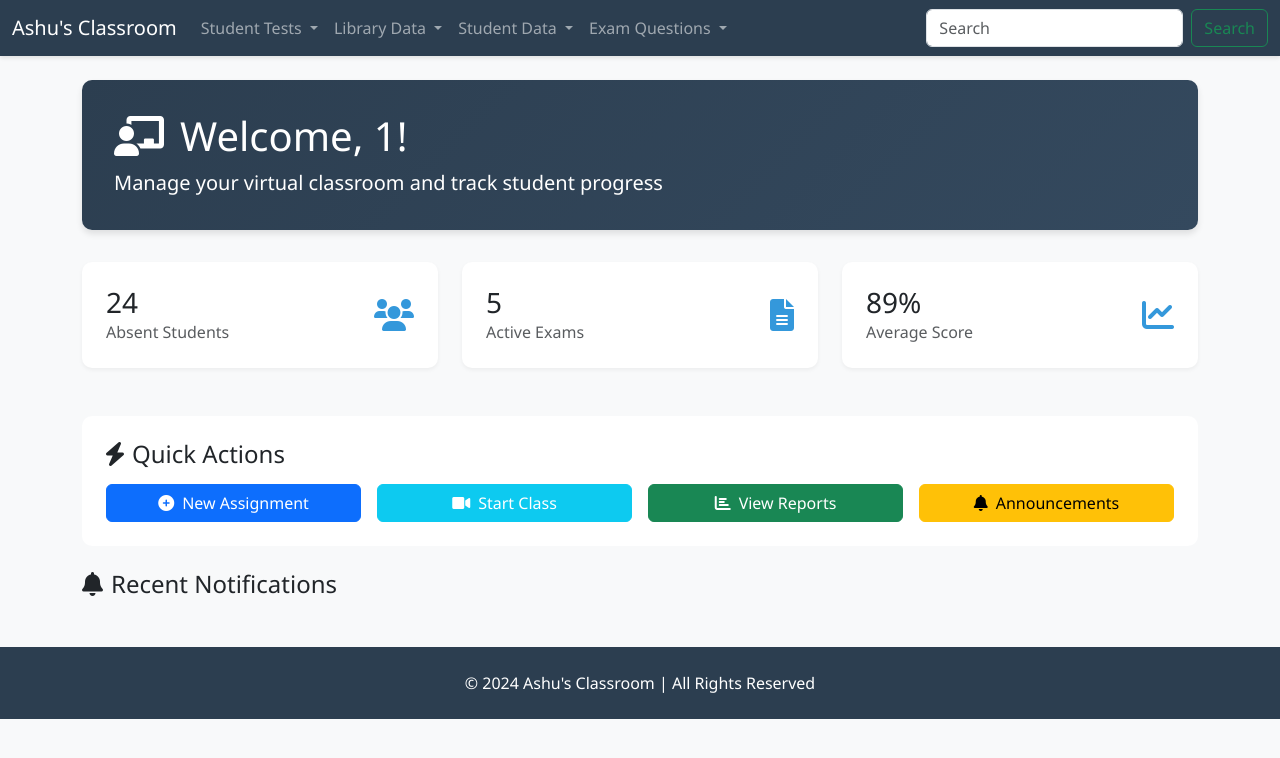
After one commit to ashu-dwd/school-website, a PHP site: page /teacher-login/HOME_NEW.php in a window 1280 px wide. The commit adds this page. Shown: the top 758 px of the page. Run offline with PHP 8.4, Linux system fonts and the light colour scheme; the visitor is signed in with stand-in values (Sample User, id 1); data that the repository does not hold is empty.

Commit message:
adding notification feature

```diff
--- /dev/null
+++ b/ADMIN/dbconn.php
@@ -0,0 +1,6 @@
+<?php
+$conn = mysqli_connect("localhost", "root", "", "students");
+if (!$conn) {
+    echo "exam db connect error";
+}
+?>
--- /dev/null
+++ b/teacher-login/HOME_NEW.php
@@ -0,0 +1,289 @@
+<?php
+session_start();
+
+if ($_GET) {
+    $t_id = $_GET['t_id'];
+    $msg = $_GET['msg'];
+    $_SESSION['t_id'] = $t_id;
+} else {
+    if (!isset($_SESSION["t_id"])) {
+        header("location: index.php");
+    }
+}
+?>
+<!doctype html>
+<html lang="en">
+
+<head>
+    <title>Teacher Dashboard - Ashu's Classroom</title>
+    <meta charset="utf-8" />
+    <meta name="viewport" content="width=device-width, initial-scale=1, shrink-to-fit=no" />
+
+    <!-- Bootstrap CSS -->
+    <link href="https://cdn.jsdelivr.net/npm/bootstrap@5.3.2/dist/css/bootstrap.min.css" rel="stylesheet">
+    <!-- Font Awesome -->
+    <link href="https://cdnjs.cloudflare.com/ajax/libs/font-awesome/6.0.0/css/all.min.css" rel="stylesheet">
+    <!-- Custom CSS -->
+    <style>
+    :root {
+        --primary-color: #2c3e50;
+        --secondary-color: #34495e;
+        --accent-color: #3498db;
+        --success-color: #2ecc71;
+        --warning-color: #f1c40f;
+        --danger-color: #e74c3c;
+    }
+
+    body {
+        background-color: #f8f9fa;
+        font-family: 'Segoe UI', Tahoma, Geneva, Verdana, sans-serif;
+    }
+
+    .navbar {
+        background-color: var(--primary-color) !important;
+        box-shadow: 0 2px 4px rgba(0, 0, 0, 0.1);
+    }
+
+    .welcome-section {
+        background: linear-gradient(135deg, var(--primary-color), var(--secondary-color));
+        color: white;
+        padding: 2rem;
+        border-radius: 10px;
+        margin-bottom: 2rem;
+        box-shadow: 0 4px 6px rgba(0, 0, 0, 0.1);
+    }
+
+    .stats-card {
+        background: white;
+        border-radius: 10px;
+        padding: 1.5rem;
+        margin-bottom: 1.5rem;
+        box-shadow: 0 2px 4px rgba(0, 0, 0, 0.05);
+        transition: transform 0.3s ease;
+    }
+
+    .stats-card:hover {
+        transform: translateY(-5px);
+    }
+
+    .notification-card {
+        background: white;
+        border-radius: 10px;
+        padding: 1.5rem;
+        margin-bottom: 1rem;
+        border-left: 4px solid var(--accent-color);
+        box-shadow: 0 2px 4px rgba(0, 0, 0, 0.05);
+    }
+
+    .quick-actions {
+        background: white;
+        border-radius: 10px;
+        padding: 1.5rem;
+        margin-bottom: 1.5rem;
+    }
+
+    .action-button {
+        padding: 1rem;
+        border-radius: 8px;
+        border: none;
+        background-color: var(--accent-color);
+        color: white;
+        transition: all 0.3s ease;
+    }
+
+    .action-button:hover {
+        background-color: #2980b9;
+        transform: translateY(-2px);
+    }
+
+    .footer {
+        background-color: var(--primary-color);
+        color: white;
+        padding: 1.5rem 0;
+        margin-top: 3rem;
+    }
+
+    .alert-success {
+        border-left: 4px solid var(--success-color);
+    }
+
+    .notification-date {
+        color: #666;
+        font-size: 0.9rem;
+    }
+
+    .icon-stat {
+        font-size: 2rem;
+        color: var(--accent-color);
+    }
+    </style>
+</head>
+
+<body>
+    <header>
+        <?php include("nav.php"); ?>
+    </header>
+
+    <main>
+        <div class="container mt-4">
+            <!-- Success Alert -->
+            <?php
+            if ($_GET) {
+                echo '<div class="alert alert-success alert-dismissible fade show" role="alert">
+                    <button type="button" class="btn-close" data-bs-dismiss="alert" aria-label="Close" id="btn"></button>
+                    <i class="fas fa-check-circle me-2"></i>
+                    <strong>Exam Set Successfully!</strong> Students can now start the test.
+                </div>';
+            }
+            ?>
+
+            <!-- Welcome Section -->
+            <div class="welcome-section">
+                <div class="row align-items-center">
+                    <div class="col-md-8">
+                        <h1><i class="fas fa-chalkboard-teacher me-3"></i>Welcome, <?php echo $_SESSION['t_id']; ?>!
+                        </h1>
+                        <p class="lead mb-0">Manage your virtual classroom and track student progress</p>
+                    </div>
+                    <!-- <div class="col-md-4 text-end">
+                        <button class="btn btn-light action-button" >
+                            <i class="fas fa-plus me-2"></i>Create New Exam
+                        </button>
+                    </div> -->
+                </div>
+            </div>
+
+            <!-- Stats Section -->
+            <div class="row mb-4">
+                <div class="col-md-4">
+                    <div class="stats-card">
+                        <div class="d-flex justify-content-between align-items-center">
+                            <div>
+                                <h3 class="mb-0">24</h3>
+                                <p class="text-muted mb-0">Absent Students</p>
+                            </div>
+                            <i class="fas fa-users icon-stat"></i>
+                        </div>
+                    </div>
+                </div>
+                <div class="col-md-4">
+                    <div class="stats-card">
+                        <div class="d-flex justify-content-between align-items-center">
+                            <div>
+                                <h3 class="mb-0">5</h3>
+                                <p class="text-muted mb-0">Active Exams</p>
+                            </div>
+                            <i class="fas fa-file-alt icon-stat"></i>
+                        </div>
+                    </div>
+                </div>
+                <div class="col-md-4">
+                    <div class="stats-card">
+                        <div class="d-flex justify-content-between align-items-center">
+                            <div>
+                                <h3 class="mb-0">89%</h3>
+                                <p class="text-muted mb-0">Average Score</p>
+                            </div>
+                            <i class="fas fa-chart-line icon-stat"></i>
+                        </div>
+                    </div>
+                </div>
+            </div>
+
+            <!-- Quick Actions -->
+            <div class="quick-actions mb-4">
+                <h4 class="mb-3"><i class="fas fa-bolt me-2"></i>Quick Actions</h4>
+                <div class="row g-3">
+                    <div class="col-md-3">
+                        <button class="btn btn-primary w-100">
+                            <i class="fas fa-plus-circle me-2"></i>New Assignment
+                        </button>
+                    </div>
+                    <div class="col-md-3">
+                        <button class="btn btn-info w-100 text-white">
+                            <i class="fas fa-video me-2"></i>Start Class
+                        </button>
+                    </div>
+                    <div class="col-md-3">
+                        <button class="btn btn-success w-100">
+                            <i class="fas fa-chart-bar me-2"></i>View Reports
+                        </button>
+                    </div>
+                    <div class="col-md-3">
+                        <button class="btn btn-warning w-100">
+                            <i class="fas fa-bell me-2"></i>Announcements
+                        </button>
+                    </div>
+                </div>
+            </div>
+
+            <!-- Notifications Section -->
+            <div class="notifications-section">
+                <h4 class="mb-3"><i class="fas fa-bell me-2"></i>Recent Notifications</h4>
+                <?php
+                include("teacher_db.php");
+                $sql = "SELECT * FROM `notifications` ORDER BY `date` ASC";
+                $result = mysqli_query($conn, $sql);
+                if (mysqli_num_rows($result) > 0) {
+                    while ($row = mysqli_fetch_assoc($result)) {
+                        echo '<div class="notification-card">
+                            <div class="d-flex justify-content-between align-items-center mb-2">
+                                <h5 class="mb-0"><i class="fas fa-info-circle me-2"></i>Notification From Admin</h5>
+                                <span class="notification-date"><i class="fas fa-calendar-alt me-2"></i>' . $row['date'] . '</span>
+                            </div>
+                            <p class="mb-0">' . $row['notifi_text'] . '</p>
+                        </div>';
+                    }
+                }
+                ?>
+            </div>
+        </div>
+    </main>
+
+    <footer class="footer">
+        <div class="container text-center">
+            <p class="mb-0">© 2024 Ashu's Classroom | All Rights Reserved</p>
+        </div>
+    </footer>
+
+    <!-- Scripts -->
+    <script src="https://cdn.jsdelivr.net/npm/@popperjs/core@2.11.8/dist/umd/popper.min.js"></script>
+    <script src="https://cdn.jsdelivr.net/npm/bootstrap@5.3.2/dist/js/bootstrap.min.js"></script>
+    <script src="https://ajax.googleapis.com/ajax/libs/jquery/3.5.1/jquery.min.js"></script>
+    <script>
+    $(document).ready(function() {
+        $('#btn').click(function() {
+            function removeURLParameters(url, parameters) {
+                var urlObj = new URL(url);
+                parameters.forEach(function(parameter) {
+                    urlObj.searchParams.delete(parameter);
+                });
+                return urlObj.href;
+            }
+            var currentUrl = window.location.href;
+            var updatedUrl = removeURLParameters(currentUrl, ['t_id', 'msg']);
+            window.history.pushState({}, document.title, updatedUrl);
+        });
+
+        // Add smooth scrolling
+        $('a[href*="#"]').on('click', function(e) {
+            e.preventDefault();
+            $('html, body').animate({
+                scrollTop: $($(this).attr('href')).offset().top
+            }, 500, 'linear');
+        });
+
+        // Add hover effect to cards
+        $('.stats-card').hover(
+            function() {
+                $(this).addClass('shadow-lg');
+            },
+            function() {
+                $(this).removeClass('shadow-lg');
+            }
+        );
+    });
+    </script>
+</body>
+
+</html>
--- a/teacher-login/teacher_db.php
+++ b/teacher-login/teacher_db.php
@@ -1,3 +1,3 @@
 <?php
- $teacher_conn = mysqli_connect("localhost","root","","students") or die("teacher db is not connected")
-?>
+$conn = mysqli_connect("localhost", "root", "", "students") or die("teacher db is not connected")
+    ?>
```
Also changed, not shown: ADMIN/add-notification.php (added, +82 -0 lines), ADMIN/home.php (+33 -0 lines), ADMIN/nav.php (added, +23 -0 lines), teacher-login/home.php (+21 -3 lines).
